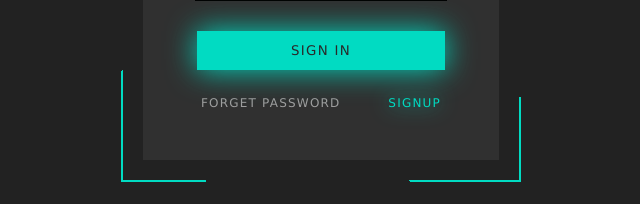
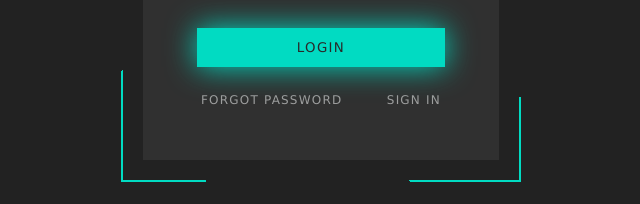
Before and after one commit to KrystianMatuszczak/LoginPanel, a plain HTML site: page index.html in a window 1280 px wide. Shown: the part 418-622 px from the top of the page, 319-959 px from the left. Drawn offline with Linux system fonts and the light colour scheme.

Commit message:
Login panel

```diff
--- a/index.html
+++ b/index.html
@@ -2,7 +2,7 @@
 <html lang="pl">
 <head>
   <meta charset="UTF-8">
-  <title>Logowanie</title>
+  <title>Login</title>
   <link rel="stylesheet" href="style/style.css">
 </head>
 <body>
@@ -15,15 +15,16 @@
       </div>
       <div class="inputBx">
         <span></span>
-        <input type="password" placeholder="Password" value="">
+        <input type="password" placeholder="password" value="">
       </div>
       <div class="inputBx">
 
-        <input type="submit" value="Sign In">
+        <input type="submit" value="LogIn">
       </div>
       <div class="group">
-        <a href="#">Forget password</a>
-        <a href="#">SignUp</a>
+        <a href="#">Forgot password</a>
+        <br>
+        <a href="#">Sign In</a>
       </div>
     </form>
   </div>
```
Also changed, not shown: 1 other file.
